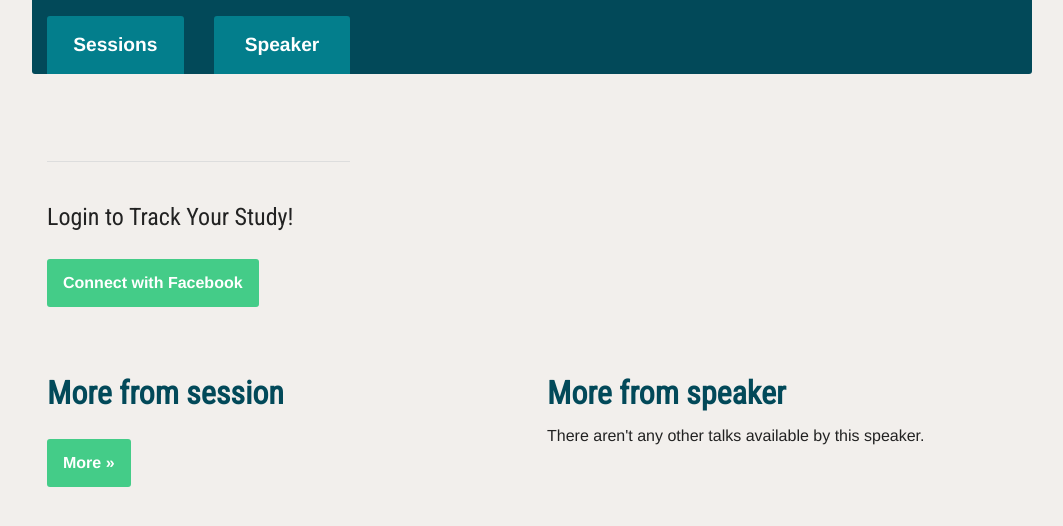
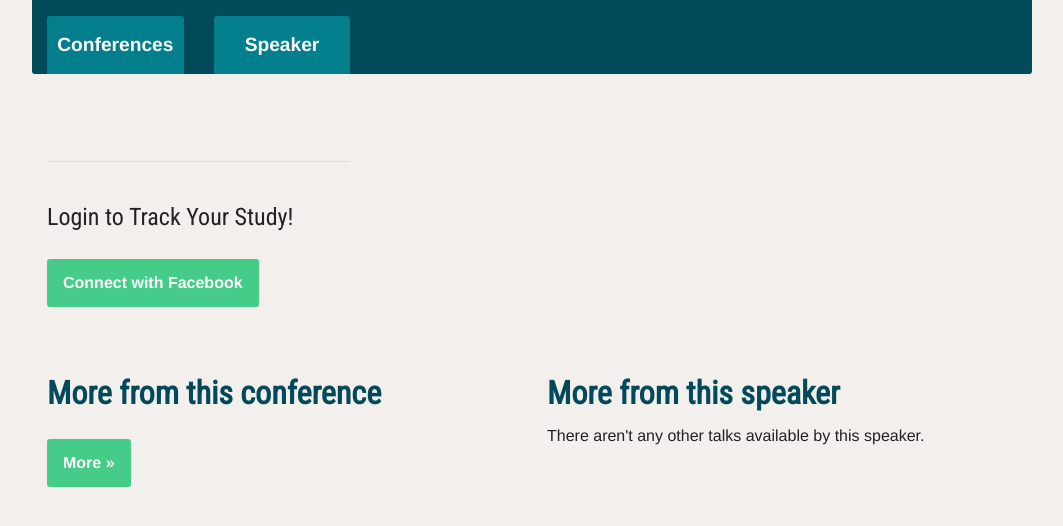
Before and after one commit to tddawson/conference-tracker, a Django app: template tracker/templates/tracker/talk.html in a window 1280 px wide. Shown: the part 71-597 px from the top of the page, without its empty margins (108-1171 px from the left). Run offline with Django 3.2, Linux system fonts and the light colour scheme; the template is opened without the code that fills it, so the values that code supplies are empty; some libraries are stand-ins or nearby versions.

Commit message:
Changed sessions to conferences

```diff
--- a/tracker/templates/tracker/choose_talk.html
+++ b/tracker/templates/tracker/choose_talk.html
@@ -10,7 +10,7 @@
 {% block sub_navigation %}
 <div id="sub-navigation" class="row">
     <div class="small-6 large-2 columns">
-      <a href="/general-conference/sessions/">Sessions</a>
+      <a href="/general-conference/conferences/">Conferences</a>
     </div>
     <div class="small-6 large-2 columns end">
       <a href="/general-conference/speakers/">Speaker</a>
--- a/tracker/templates/tracker/explore.html
+++ b/tracker/templates/tracker/explore.html
@@ -5,7 +5,7 @@
 {% block sub_navigation %}
 <div id="sub-navigation" class="row">
     <div class="small-4 large-2 columns">
-    <a href="/explore/sessions/"{% if sort_by == "session" %} class="current-nav" {% endif %}>Sessions</a>
+    <a href="/explore/conferences/"{% if sort_by == "conference" %} class="current-nav" {% endif %}>Conferences</a>
     </div>
     <div class="small-4 large-2 columns">
     <a href="/explore/speakers/"{% if sort_by == "speaker" %} class="current-nav" {% endif %}>Speaker</a>
--- a/tracker/templates/tracker/explore_conference.html
+++ b/tracker/templates/tracker/explore_conference.html
@@ -10,7 +10,7 @@
 {% block sub_navigation %}
 <div id="sub-navigation" class="row">
     <div class="small-6 large-2 columns">
-      <a href="/general-conference/sessions/"{% if sort_by == "session" %} class="current-nav" {% endif %}>Sessions</a>
+      <a href="/general-conference/conferences/"{% if sort_by == "conference" %} class="current-nav" {% endif %}>Conferences</a>
     </div>
     <div class="small-6 large-2 columns end">
       <a href="/general-conference/speakers/"{% if sort_by == "speaker" %} class="current-nav" {% endif %}>Speaker</a>
--- a/tracker/templates/tracker/home_logged_in.html
+++ b/tracker/templates/tracker/home_logged_in.html
@@ -9,7 +9,7 @@
   <div class="small-12 large-6 columns">
     <div>
       <h2>Progress</h2>
-<a href="/general-conference/sessions/">
+<a href="/general-conference/conferences/">
     <div class="content-link">
       <div class="columns small-10">
           <h3>All Talks</h3></a>
@@ -52,6 +52,6 @@
 
   <div class="small-12 large-6 columns end">
     <h2 class="columns small-12">All Talks</h2>
-    <a href="/general-conference/sessions" class="explore-link attention-link columns small-4 end">Explore &raquo;</a>
+    <a href="/general-conference/conferences" class="explore-link attention-link columns small-4 end">Explore &raquo;</a>
   </div>
 {% endblock %}
--- a/tracker/templates/tracker/talk.html
+++ b/tracker/templates/tracker/talk.html
@@ -10,7 +10,7 @@
 {% block sub_navigation %}
 <div id="sub-navigation" class="row">
     <div class="small-6 large-2 columns">
-      <a href="/general-conference/sessions/">Sessions</a>
+      <a href="/general-conference/conferences/">Conferences</a>
     </div>
     <div class="small-6 large-2 columns end">
       <a href="/general-conference/speakers/">Speaker</a>
@@ -74,9 +74,9 @@
 </div>
  <div class="small-12 columns"></div>
   <div class="small-12 large-6 columns">
-    <h2>More from session</h2>
+    <h2>More from this conference</h2>
 
-    {% for talk in more_from_session %}
+    {% for talk in more_from_conference %}
         <div class="content-link condensed">
           <a href="/general-conference/talks/{{talk.simpleTitle}}">
             <div class="columns {% if request.user.is_authenticated %}small-10 {% else %}small-12{% endif %}">
@@ -97,11 +97,11 @@
     {% endfor %}
 
 
-    <a href="/general-conference/sessions/{{ talk.folder.parentFolder }}/" class="attention-link green">More &raquo;
+    <a href="/general-conference/conferences/{{ talk.folder.parentFolder }}/" class="attention-link green">More &raquo;
     </a>
   </div>
   <div class="small-12 large-6 columns">
-    <h2>More from speaker</h2>
+    <h2>More from this speaker</h2>
 
         {% for talk in more_by_speaker %}
         <div class="content-link condensed">
--- a/tracker/urls.py
+++ b/tracker/urls.py
@@ -6,9 +6,9 @@ urlpatterns = patterns('',
 	url(r'^$', views.home, name='home'),
     url(r'^home/', views.home, name='home'),
     url(r'^markcomplete/(?P<content_id>\d+)/$', views.mark_complete, name='mark_complete'),
-    url(r'^general-conference/$', views.conference_sessions, name='conference_sessions'),
-    url(r'^general-conference/sessions/$', views.conference_sessions, name='conference_sessions'),
-    url(r'^general-conference/sessions/(?P<session>[\w\s]+)/$', views.conference_talks_by_session, name='conference_talks_by_session'),
+    url(r'^general-conference/$', views.conference_conferences, name='conference_conferences'),
+    url(r'^general-conference/conferences/$', views.conference_conferences, name='conference_conferences'),
+    url(r'^general-conference/conferences/(?P<conference>[\w\s]+)/$', views.conference_talks_by_conference, name='conference_talks_by_conference'),
     url(r'^general-conference/speakers/$', views.conference_speakers, name='conference_speakers'),
     url(r'^general-conference/speakers/(?P<speaker>[\w\.\s]+)/$', views.conference_talks_by_speaker, name='conference_talks_by_speaker'),
     url(r'^general-conference/topics/$', views.conference_topics, name='conference_topics'),
```
Also changed, not shown: tracker/templates/tracker/home.html (+4 -4 lines), tracker/views.py (+15 -15 lines).
